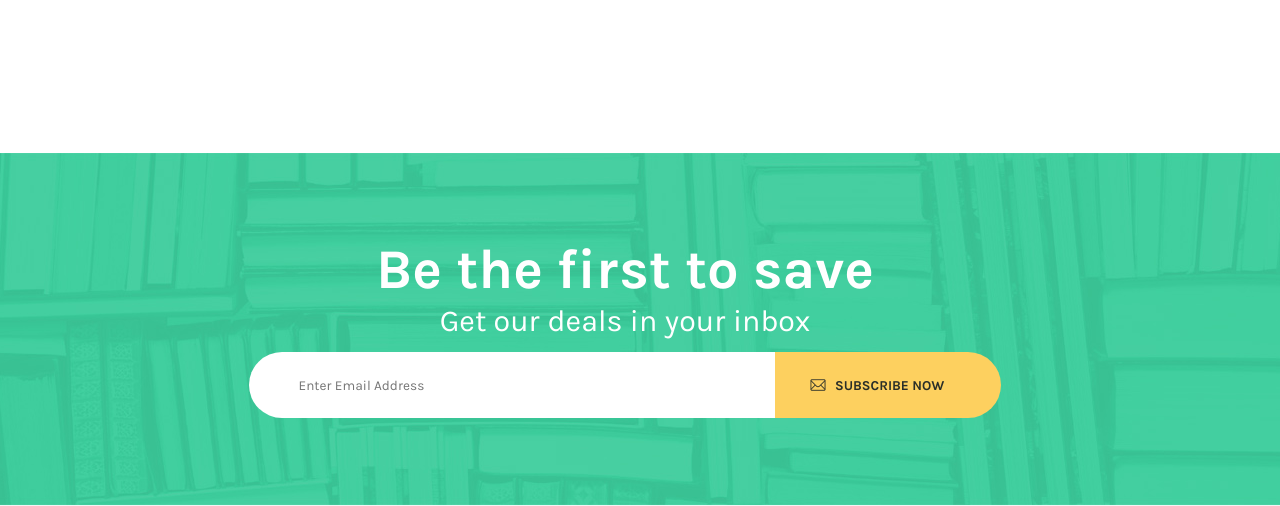
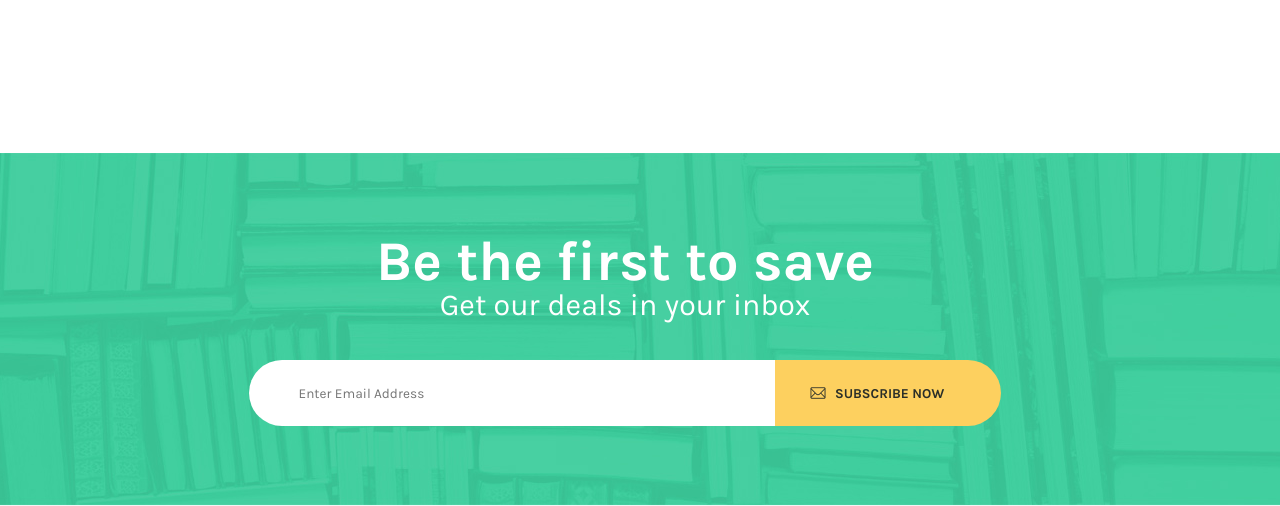
Before and after one commit to dkireev/dkireev.github.io, a PHP site: page /fine-reads/index.html in a window 1280 px wide. Shown: the part 2503-3009 px from the top of the page. Run offline with PHP 8.4, Linux system fonts and the light colour scheme.

Commit message:
quick fix

```diff
--- a/fine-reads/css/style.css
+++ b/fine-reads/css/style.css
@@ -137,12 +137,14 @@ section#bottom-banner-section h3 {
   font-family: Karla-Bold;
   font-size: 3.5em;
   line-height: 1;
+  margin-bottom: 0;
 }
 section#bottom-banner-section p {
   color: #fff;
   font-family: Karla-Regular;
   font-size: 1.9em;
   line-height: 1;
+  margin-bottom: 40px;
 }
 section#bottom-banner-section form {
   width: 753px;
--- a/fine-reads/sass/main.scss
+++ b/fine-reads/sass/main.scss
@@ -131,12 +131,14 @@ section#bottom-banner-section {
 		font-family: Karla-Bold;
 		font-size: 3.5em;
 		line-height: 1;
+		margin-bottom: 0;
 	}
 	p {
 		color: #fff;
 		font-family: Karla-Regular;
 		font-size: 1.9em;
 		line-height: 1;
+		margin-bottom: 40px;
 	}
 	form {
 		width: 753px;
```
